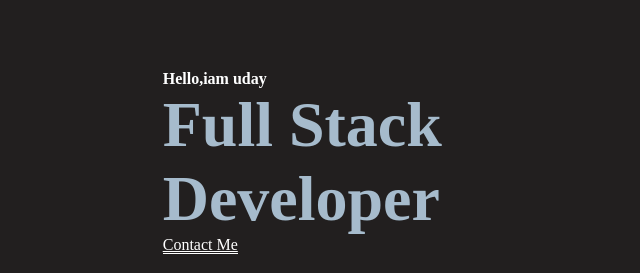
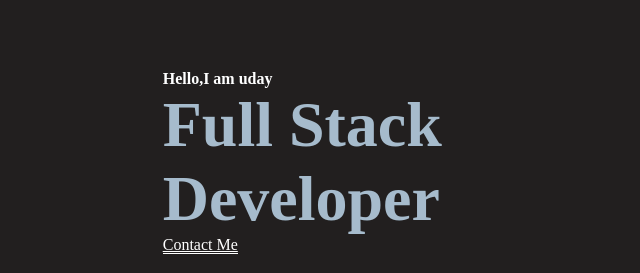
Before and after one commit to mohanranga2002/uday-portfolio, a plain HTML site: page index.html in a window 1280 px wide. Shown: the part 139-412 px from the top of the page, 0-640 px from the left. Drawn offline with Linux system fonts and the light colour scheme.

Commit message:
text change

```diff
--- a/index.html
+++ b/index.html
@@ -36,7 +36,7 @@
     <header class="header">
 
         <div class="leftHeader">
-            <h5 class="clr-A65B">Hello,iam uday</h5>
+            <h5 class="clr-A65B">Hello,I am uday</h5>
             <h1 class="clr-A6B">Full Stack<br> Developer</h1>
             <a href="#contact" class="btn1"> Contact Me</a>
 
```
